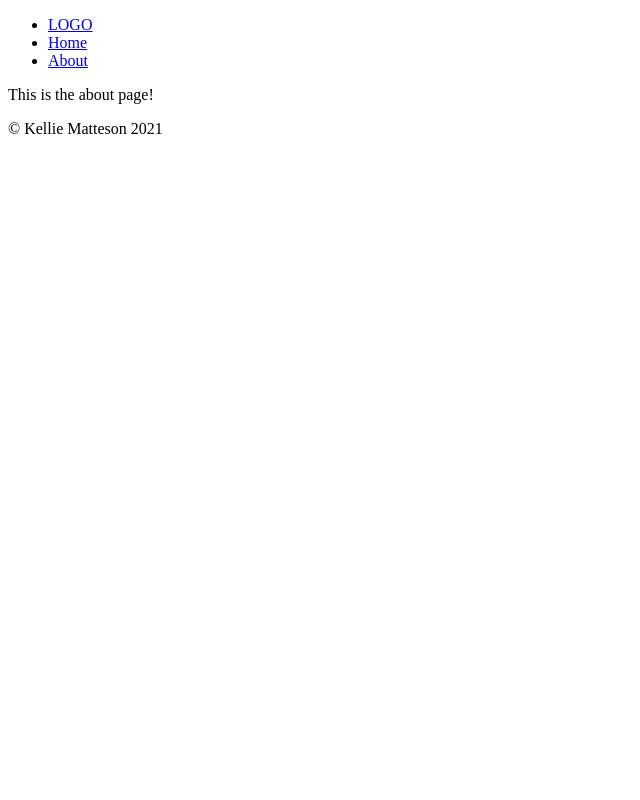
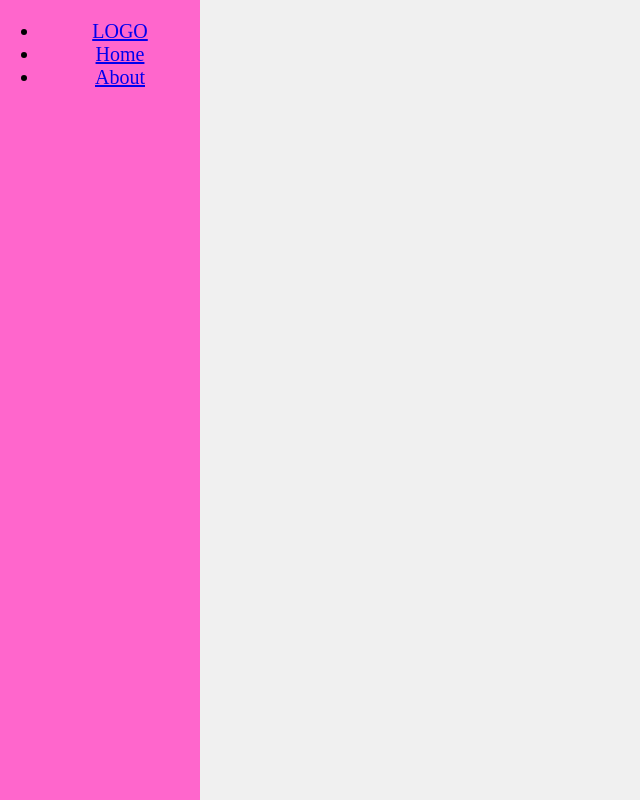
Before and after one commit to kelliematteson/LRsite, a Gatsby site: page /about in a window 1280 px wide. Shown: the whole page, without its empty margins (0-640 px from the left). Built offline with nearby package versions, Linux system fonts and the light colour scheme; Gatsby itself is replaced by a stand-in of ours.

Commit message:
pink side nav

```diff
--- a/package.json
+++ b/package.json
@@ -16,6 +16,7 @@
     "gatsby-plugin-styled-components": "^4.6.0",
     "gatsby-source-filesystem": "^3.4.0",
     "gatsby-transformer-sharp": "^3.4.0",
+    "normalize.css": "^8.0.1",
     "prop-types": "^15.7.2",
     "react": "^17.0.1",
     "react-dom": "^17.0.1",
--- a/src/components/Layout.js
+++ b/src/components/Layout.js
@@ -1,10 +1,14 @@
 import React from 'react';
 import Footer from './Footer';
 import Nav from './Nav';
+import 'normalize.css';
+import GlobalStyles from '../styles/GlobalStyles';
+
 
 export default function Layout({ children }) {
     return(
         <div>
+            <GlobalStyles />
             <Nav />
             {children}
             <Footer />
--- a/src/components/Nav.js
+++ b/src/components/Nav.js
@@ -1,8 +1,27 @@
 import React from 'react';
 import { Link } from 'gatsby';
+import styled from 'styled-components';
+
+const Container = styled.div`
+    max-width: 200px;
+    width: 18%;
+    height: 100%;
+    position: fixed;
+    top: 0;
+    left: 0;
+    display: relative;
+    text-align: center;
+    flex-direction: column;
+    align-items: center;
+    justify-content: center;
+    background: var(--pink);
+    z-index: 1;
+`;
+
 
 export default function Nav() {
     return(
+        <Container>
             <nav>
                 <ul>
                     <li>
@@ -16,5 +35,6 @@ export default function Nav() {
                     </li>
                 </ul>
             </nav>
+        </Container>
     )
 }
--- a/src/pages/about.js
+++ b/src/pages/about.js
@@ -5,6 +5,7 @@ export default function AboutPage() {
   return (
     <Layout>
       <p>This is the about page! </p>
+      <button>does this work?</button>
     </Layout>
   )
 }
--- /dev/null
+++ b/src/styles/GlobalStyles.js
@@ -0,0 +1,46 @@
+import { createGlobalStyle } from 'styled-components';
+
+const GlobalStyles = createGlobalStyle`
+  :root {
+    --pink: #ff66cc;
+    --offwhite: #f0f0f0;
+  }
+  html {
+    font-size: 10px;
+  }
+
+  body {
+    font-size: 2rem;
+    background: var(--offwhite);
+  }
+
+  button {
+    background: var(--pink);
+    color: white;
+    border: 0;
+    padding: 0.6rem 1rem;
+    border-radius: 2px;
+    cursor: pointer;
+    --cast: 2px;
+    box-shadow: var(--cast) var(--cast) 0 var(--grey);
+    text-shadow: 0.5px 0.5px 0 rgba(0,0,0,0.2);
+    transition: all 0.2s;
+    &:hover {
+      --cast: 4px;
+    }
+  }
+
+  .gatsby-image-wrapper img[src*=base64\\,] {
+    image-rendering: -moz-crisp-edges;
+    image-rendering: pixelated;
+  }
+
+  img {
+    max-width: 100%;
+  }
+
+
+
+`;
+
+export default GlobalStyles;
```
Also changed, not shown: src/styles/Typography.js (added), 1 other file. Lines whose indentation alone changed are shown as unchanged.
